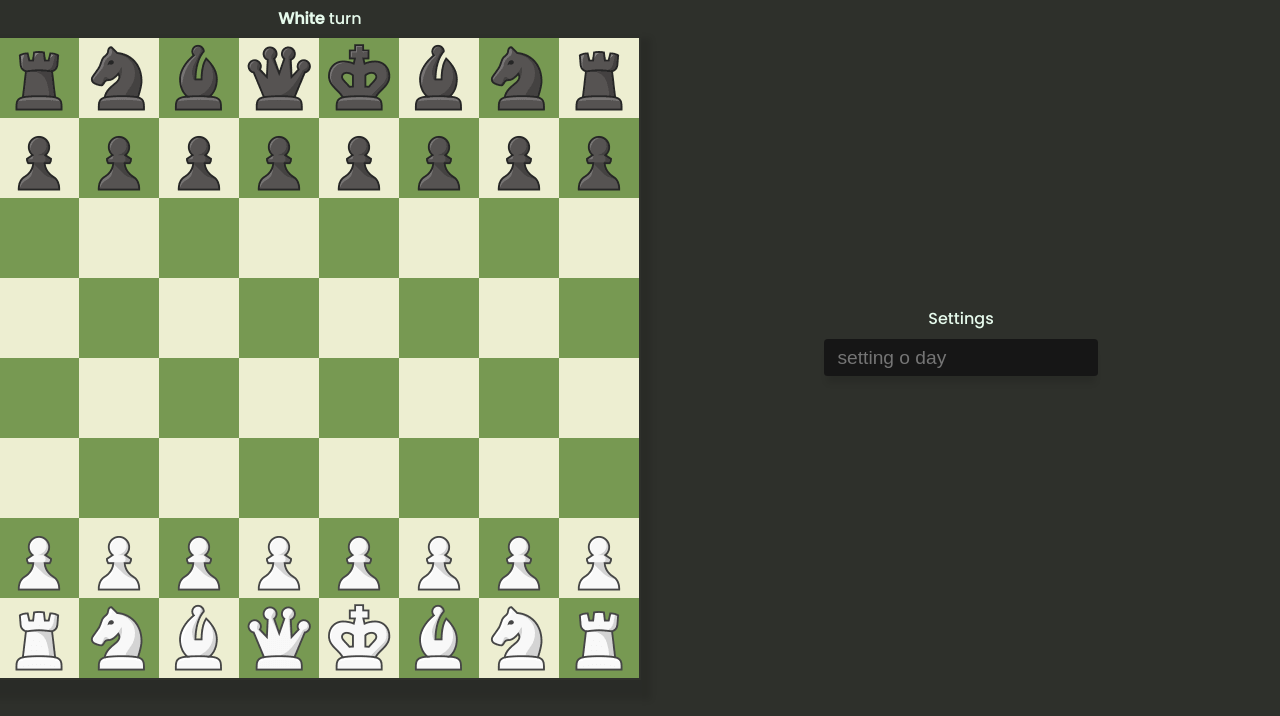
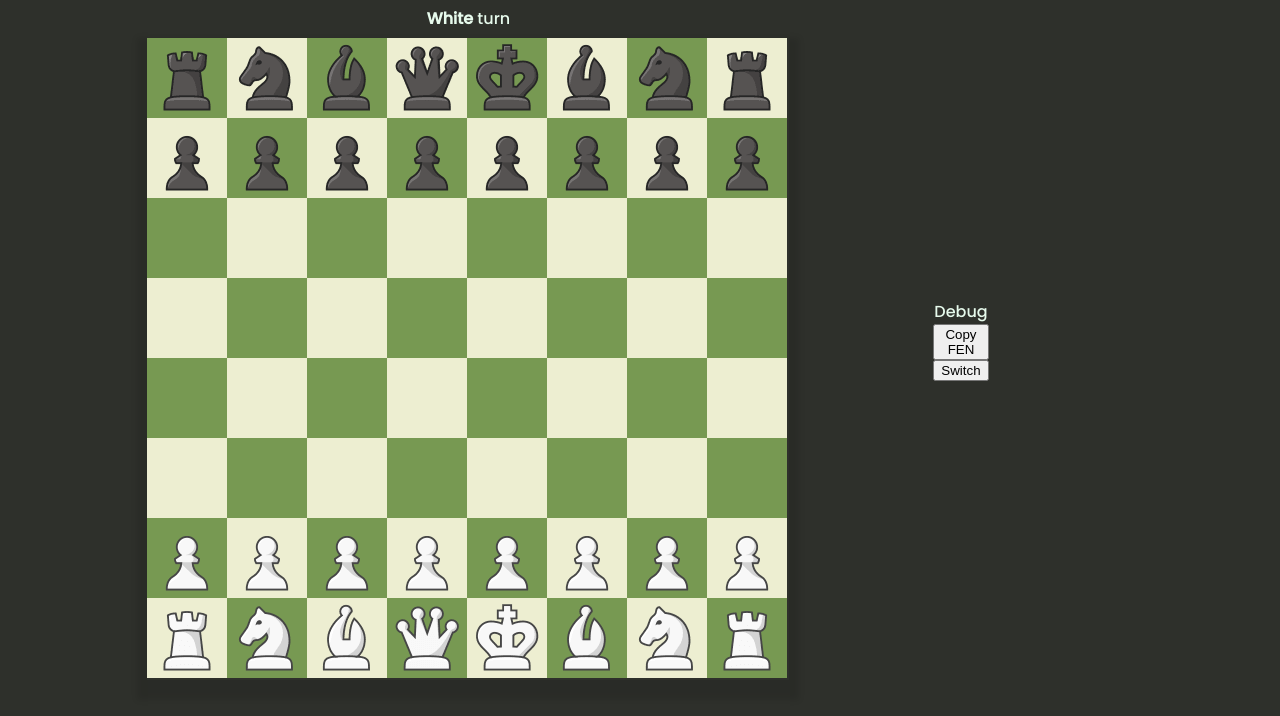
Before and after one commit to Rylazius/chess, a plain HTML site: page index.html in a window 1280 px wide. Drawn offline with nearby package versions, Linux system fonts and the light colour scheme.

Commit message:
added debug thingy

```diff
--- a/index.html
+++ b/index.html
@@ -29,8 +29,9 @@
 	</div>
 	<script type="text/javascript" src="js/scripts.js"></script>
 	<div id="settings">
-		<p>Settings</p>
-		<input placeholder="setting o day"></input>
+		<p>Debug</p>
+		<button onclick="navigator.clipboard.writeText(generateFEN(pieces))">Copy FEN</button>
+		<button onclick="nextTurn()">Switch</button>
 	</div>
 </body>
 </html>
```
